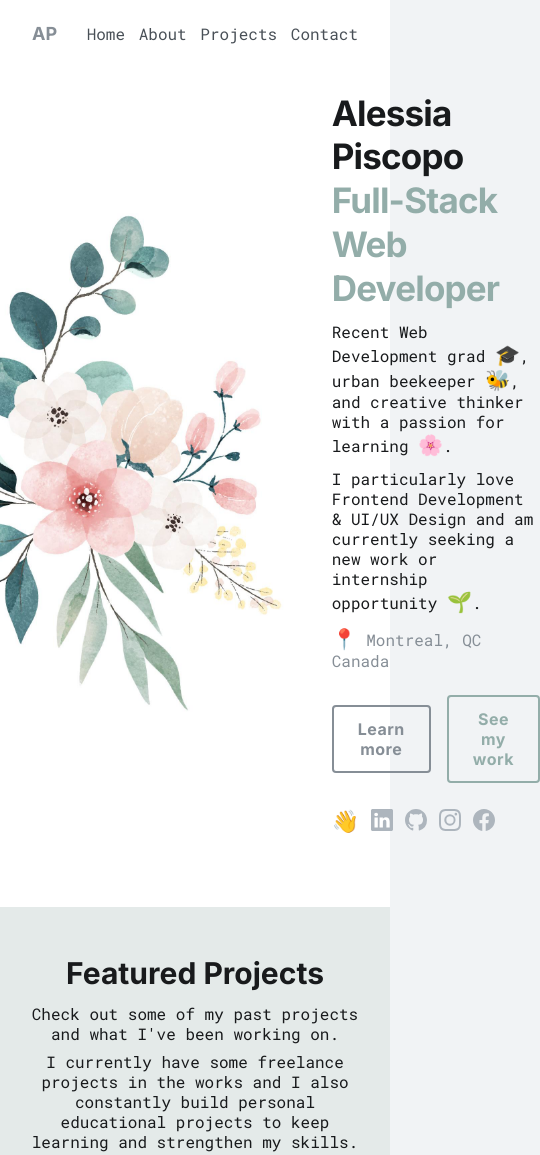
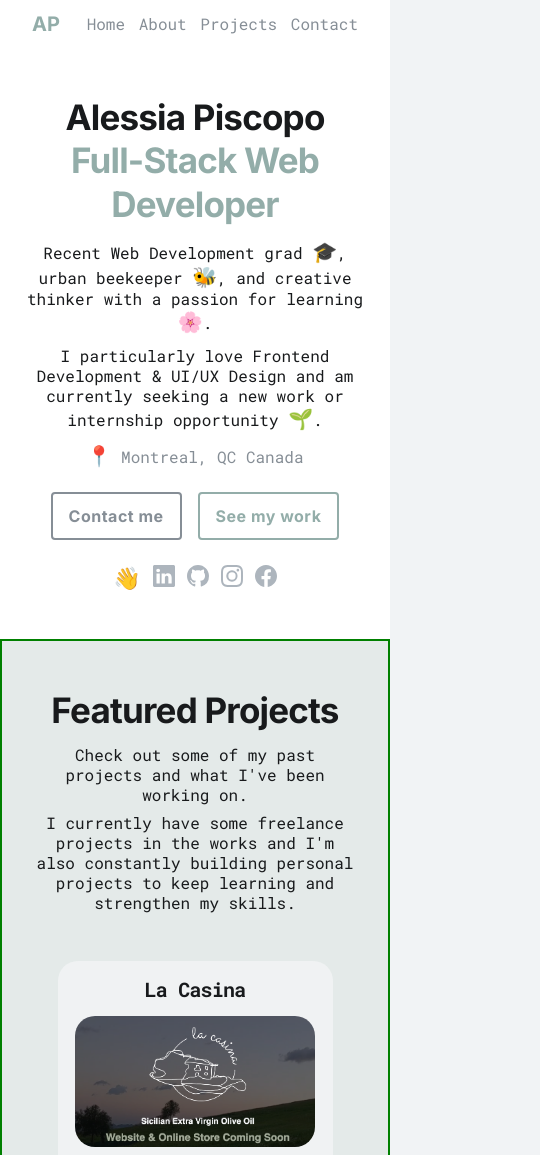
Before and after one commit to AlessiaPiscopo/portfolio, a Gatsby site: page / in a window 390 px wide. Shown: the top 1155 px of the page, 540 px wide, since content can reach past the window. Built offline with nearby package versions, Linux system fonts and the light colour scheme; Gatsby itself is replaced by a stand-in of ours.

Commit message:
Adjust spacing, margins, padding, and responsive behaviour.

```diff
--- a/src/components/Hero.js
+++ b/src/components/Hero.js
@@ -2,33 +2,22 @@ import React from "react";
 import { Link } from "gatsby";
 import {
   StyledHero,
-  // Bg,
-  HeroContainer,
   HeroIllustration,
-  // ProfilePic,
   HeroContentRight,
-  CallsToAction,
+  ButtonsSection,
   Location,
   SocialsIcons,
   StyledBsArrowRightShort,
-  // HeroBottom,
 } from "../styles/Hero.styled";
 
 import { BsLinkedin, BsGithub, BsFacebook, BsInstagram } from "react-icons/bs";
 
 // Note: aria-hidden and "visually-hidden" class used to make icon links accessible (see: https://a11y-101.com/development/icons-and-links)
 
-// TODO: change learn more to a with id instead of Link
-
 export default function Hero() {
   return (
     <>
-      {/* <Bg className="bg"></Bg> */}
       <StyledHero className="hero">
-        <HeroContainer className="hero-container">
-          {/* TODO: add bees decoration around profile pic*/}
-          {/* <ProfilePic src="/profile-pic-round.png" alt="profile picture" /> */}
-
         <HeroIllustration
           src="/hero-illustration.png"
           alt="flowers and leaves illustration"
@@ -56,15 +45,15 @@ export default function Hero() {
             <span className="emoji">📍</span> Montreal, QC Canada
           </Location>
 
-            <CallsToAction>
-              <Link to="/about">
-                <button className="btn learn-more-btn">Learn more</button>
+          <ButtonsSection>
+            <Link to="/contact">
+              <button className="btn contact-me-btn">Contact me</button>
             </Link>
 
             <Link to="/projects">
-                <button className="btn see-my-work-btn">See my work</button>
+              <a className="btn see-my-work-btn">See my work</a>
             </Link>
-            </CallsToAction>
+          </ButtonsSection>
 
           <SocialsIcons className="socials-icons">
             <span className="emoji">👋</span>
@@ -98,16 +87,13 @@ export default function Hero() {
               <BsFacebook className="socials-icon" aria-hidden="true" />
               <span class="visually-hidden">Facebook</span>
             </a>
-              {/* <Link to="/contact" className="contact-me-link">
-              <span>Contact me </span>
-              <StyledBsArrowRightShort className="arrow" />
-            </Link> */}
           </SocialsIcons>
         </HeroContentRight>
-        </HeroContainer>
       </StyledHero>
     </>
   );
 }
 
-<Link to="/contact">Contact</Link>;
+{
+  /* <StyledBsArrowRightShort className="arrow" /> */
+}
--- a/src/components/Navbar.js
+++ b/src/components/Navbar.js
@@ -4,7 +4,7 @@ import { StyledNavbar, Nav, MenuContainer } from "../styles/Navbar.styled";
 
 export default function Navbar() {
   return (
-    <StyledNavbar>
+    <StyledNavbar className="navbar">
       <Nav className="nav">
         <Link to="/" className="initials">
           AP
--- a/src/pages/index.js
+++ b/src/pages/index.js
@@ -5,7 +5,7 @@ import {
   StyledHomePage,
   PageSection,
   AboutSection,
-  ProjectsSection,
+  ProjectsList,
   ProjectCard,
 } from "../styles/Home.styled";
 
@@ -18,9 +18,8 @@ export default function Home() {
         <Hero />
 
         {/* ---- PROJECTS */}
-        <PageSection className="page-section">
-          <ProjectsSection id="projects" className="anchor projects-section">
-            <header className="section-header">
+        <PageSection className="anchor page-section" id="projects">
+          <div className=" section-header">
             <h1 className="section-title">Featured Projects</h1>
             <div className="section-intro">
               <p>
@@ -28,23 +27,25 @@ export default function Home() {
                 on.
               </p>
               <p>
-                  I currently have some freelance projects in the works and I
-                  also constantly build personal educational projects to keep
-                  learning and strengthen my skills.
+                I currently have some freelance projects in the works and I'm
+                also constantly building personal projects to keep learning and
+                strengthen my skills.
               </p>
             </div>
-            </header>
+          </div>
 
+          <ProjectsList className="projects-list">
             <div className="project-cards">
               <ProjectCard className="project-card">
-                {/* image placeholder */}
                 <div className="project-info">
                   <h2 className="project-name">La Casina</h2>
+
                   <img
                     src="/lacasina-preview.png"
                     alt="La Casina website preview image"
                     className="project-preview-image"
-                  ></img>
+                  />
+
                   <ul className="stack-list">
                     <li className="stack-list-item">HTML5</li>
                     <li className="stack-list-item">CSS3</li>
@@ -71,7 +72,7 @@ export default function Home() {
                     src="/soundwave-preview.png"
                     alt="SoundWave project preview image"
                     className="project-preview-image"
-                  ></img>
+                  />
                   <ul className="stack-list">
                     <li className="stack-list-item">HTML5</li>
                     <li className="stack-list-item">CSS3</li>
@@ -98,7 +99,7 @@ export default function Home() {
                     src="/apartmentswap-preview.jpg"
                     alt="ApartmentSwap app preview image"
                     className="project-preview-image"
-                  ></img>
+                  />
                   <ul className="stack-list">
                     <li className="stack-list-item">HTML5</li>
                     <li className="stack-list-item">CSS3</li>
@@ -142,7 +143,7 @@ export default function Home() {
                 </div>
               </ProjectCard>
             </div>
-          </ProjectsSection>
+          </ProjectsList>
         </PageSection>
 
         {/* ---- ABOUT */}
--- a/src/styles/Hero.styled.js
+++ b/src/styles/Hero.styled.js
@@ -1,70 +1,66 @@
 import styled from "styled-components";
-// import bgTexture from "../"
-import { Link } from "gatsby";
 import { FaArrowRight } from "react-icons/fa";
 
 export const StyledHero = styled.article`
-  /* border: 2px solid green; */
-  min-height: 50vh;
-  /* min-height: 60vh; */
-
-  display: flex;
-  align-items: center;
-  justify-content: center;
-  padding: 0 3.2rem 4.8rem 3.2rem;
-  background-color: #fff;
-`;
-
-// illustration and content right container
-export const HeroContainer = styled.div`
-  /* border: 2px solid red; */
   display: flex;
   align-items: center;
   justify-content: center;
   gap: 4.8rem;
+  padding: 2.4rem;
+  min-height: 70vh;
+  background-color: #fff;
 `;
 
 export const HeroIllustration = styled.img`
-  /* border: 2px solid blue; */
-  max-height: 500px;
+  /* width: 30%; */
+  max-width: 400px;
+
+  @media screen and (max-width: 992px) {
+    display: none;
+    /* background-image: url("/hero-illustration.png");
+    position: absolute;
+    z-index: -1;
+    width: 100vw;
+    opacity: 0.2; */
+  }
 `;
 
 export const HeroContentRight = styled.article`
-  /* border: 2px solid yellow; */
-
   display: flex;
   flex-direction: column;
   max-width: 600px;
-  padding: 2.4rem 0;
-
-  .name {
-    font-size: 3.5rem;
-    letter-spacing: -0.08rem;
-  }
 
   .title {
     color: var(--color-opal);
     font-size: 3.5rem;
-    letter-spacing: -0.08rem;
   }
 
   .description {
-    display: flex;
-    flex-direction: column;
+    padding: 1.2rem 0;
+
+    p:first-of-type {
+      padding-bottom: 1.2rem;
+    }
+  }
+
+  @media screen and (max-width: 992px) {
     align-items: center;
-    gap: 1.2rem;
-    padding: 1.2rem 0;
+
+    .name,
+    .title,
+    .description {
+      text-align: center;
+    }
   }
 `;
 
-// ---- CALLS TO ACTION
-export const CallsToAction = styled.section`
+export const ButtonsSection = styled.section`
   display: flex;
   align-items: center;
   gap: 1.6rem;
   padding: 2.4rem 0;
 
-  .learn-more-btn {
+  .contact-me-btn {
     border: 2px solid var(--color-gray-6);
     background-color: transparent;
     color: var(--color-gray-6);
@@ -133,18 +129,6 @@ export const StyledBsArrowRightShort = styled(FaArrowRight)`
 //   border-radius: 50%;
 // `;
 
-// export const Bg = styled.div`
-//   width: 100%;
-//   height: 100%;
-//   /* background-image: url("/texture-gray.jpeg"); */
-//   position: absolute;
-//   left: 0;
-//   z-index: -1;
-//   filter: brightness(120%) grayscale(100%);
-
-//   opacity: 0.25;
-// `;
-
 // ---- HERO BOTTOM
 // export const HeroBottom = styled.div`
 //   display: flex;
--- a/src/styles/Home.styled.js
+++ b/src/styles/Home.styled.js
@@ -6,51 +6,47 @@ import styled from "styled-components";
 export const StyledHomePage = styled.div``;
 
 export const PageSection = styled.article`
+  border: 2px solid green;
+  background-color: #e4eae9;
+
   .anchor {
-    padding-top: 12vh;
-    margin-top: -12vh;
+    padding-top: 24rem;
+    margin-top: -24rem;
   }
 
-  background-color: #e4eae9;
+  .section-header {
+    /* border: 2px solid purple; */
 
-  display: flex;
-  flex-direction: column;
-  align-items: center;
-  justify-content: center;
-  padding: 4.8rem 0;
-
-  header.section-header {
     display: flex;
     flex-direction: column;
     justify-content: center;
     align-items: center;
     text-align: center;
-    margin-bottom: 3.2rem;
-    padding: 0 2.4rem;
+    padding: 4.8rem 3.2rem;
+    /* padding: 4.8rem 2.4rem 3.2rem 2.4rem; */
+    /* margin-bottom: 3.2rem; */
   }
 
   h1 {
-    margin-bottom: 1.2rem;
+    /* border: 2px solid green; */
+    padding-bottom: 1.2rem;
   }
 
   .section-intro {
-    max-width: 600px;
+    max-width: 650px;
     display: flex;
     flex-direction: column;
     gap: 0.8rem;
   }
 `;
 
-// ---- ABOUT
-export const AboutSection = styled.section`
-  background-color: red;
-  width: 100%;
-`;
+// ---- PROJECTS
+export const ProjectsList = styled.section`
+  /* background-color: #e4eae9; */
 
-// ---- PROJECTS
-export const ProjectsSection = styled.section`
-  .projects-section,
+  .projects-list,
   .project-cards {
+    /* border: 2px solid blue; */
     display: flex;
     justify-content: center;
     flex-wrap: wrap;
@@ -64,6 +60,7 @@ export const ProjectCard = styled.div`
   padding: 1.6rem;
   max-width: 275px;
   border-radius: 20px;
+  font-size: 1.4rem;
 
   .project-info {
     display: flex;
@@ -71,10 +68,11 @@ export const ProjectCard = styled.div`
     gap: 0.6rem;
 
     .project-preview-image {
-      background-color: grey;
-      width: 100%;
-      height: 150px;
+      /* background-color: grey; */
+      width: 240px;
+      /* height: 50%; */
       border-radius: 20px;
+      margin: auto;
       margin-bottom: 1.2rem;
     }
 
@@ -101,3 +99,9 @@ export const ProjectCard = styled.div`
     }
   }
 `;
+
+// ---- ABOUT
+export const AboutSection = styled.section`
+  background-color: red;
+  width: 100%;
+`;
--- a/src/styles/Navbar.styled.js
+++ b/src/styles/Navbar.styled.js
@@ -1,32 +1,46 @@
 import styled from "styled-components";
 
 export const StyledNavbar = styled.div`
-  color: var(--text-color-gray);
+  color: var(--color-gray-6);
   background-color: #fff;
-  /* lighter? */
-  /* background-color: var(--color-opal-1); */
+  /* background-color: red; */
+  min-height: 4.8rem;
+  padding: 0 3.2rem;
   position: sticky;
   top: 0;
   z-index: 10;
-  height: 8vh;
-  padding: 0 3.2rem;
+
+  /* position nav in center of container */
+  display: flex;
+  align-items: center;
+`;
+
+export const Nav = styled.nav`
+  /* border: 2px solid blue; */
+  display: flex;
+  width: 100%;
+  align-items: center;
+  justify-content: space-between;
 
   .initials {
-    color: var(--color-gray-6);
+    color: var(--color-opal);
     font-family: "Inter", Helvetica, sans-serif;
-    font-size: 1.8rem;
+    font-size: 2rem;
     font-weight: bold;
+  }
+
+  @media screen and (max-width: 368px) {
+    display: flex;
+    flex-direction: column;
+    justify-content: center;
+    align-items: center;
+    gap: 0.4rem;
+    padding: 0.8rem 0;
   }
 `;
 
-export const Nav = styled.nav`
-  display: flex;
-  height: 100%;
-  align-items: center;
-  justify-content: space-between;
-`;
-
 export const MenuContainer = styled.div`
+  /* border: 2px solid white; */
   display: flex;
   align-items: center;
   justify-content: space-between;
--- a/src/styles/index.css
+++ b/src/styles/index.css
@@ -80,10 +80,13 @@ li {
 h1,
 h2 {
   font-family: "Inter", Helvetica, sans-serif;
+  letter-spacing: -0.08rem;
 }
 
 h1 {
-  font-size: 3rem;
+  font-size: 3.5rem;
+  padding: 0;
+  margin: 0;
 }
 
 .btn {
@@ -92,7 +95,7 @@ h1 {
   font-weight: bold;
   letter-spacing: 0.5px;
 
-  padding: 1.2rem 2.4rem;
+  padding: 1.2rem 1.6rem;
   border-radius: 4px;
 }
 
```
Lines whose indentation alone changed are shown as unchanged.
